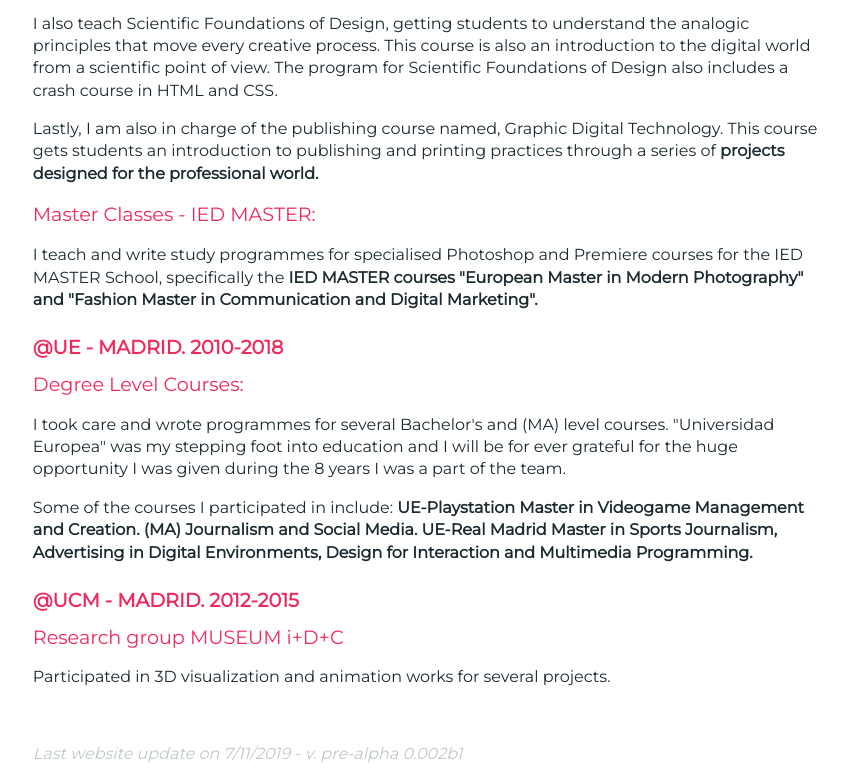
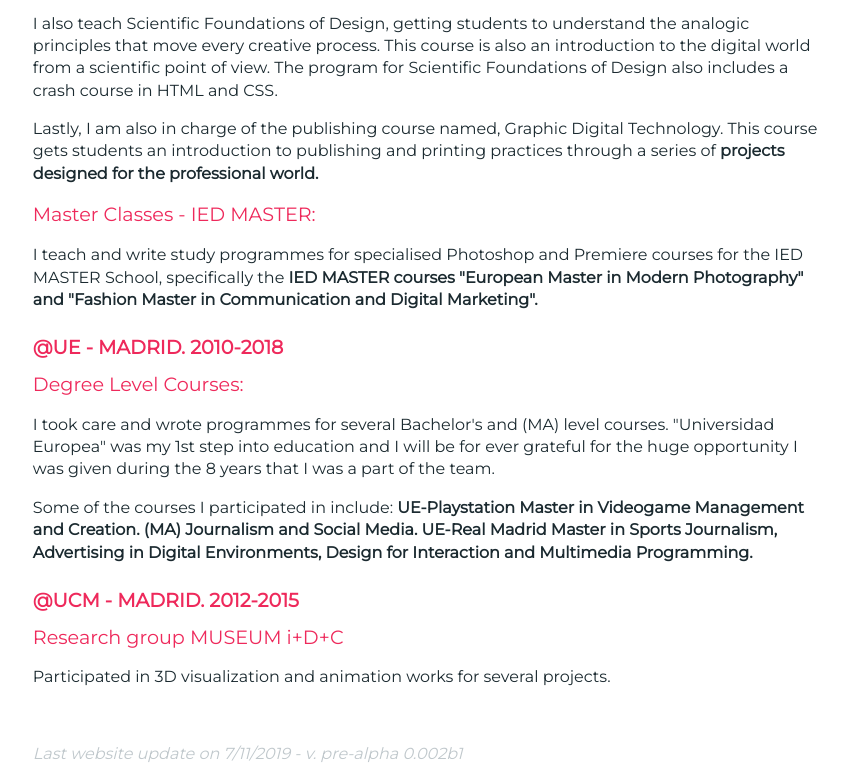
Before and after one commit to M4TTGIL/M4TTGIL.github.io, a plain HTML site: page index.html in a window 1280 px wide. Shown: the part 1263-2045 px from the top of the page, without its empty margins (210-1058 px from the left). Drawn offline with Linux system fonts and the light colour scheme.

Commit message:
Update index.html

```diff
--- a/index.html
+++ b/index.html
@@ -44,8 +44,7 @@
 
     <h2 class="UE">@UE - MADRID. 2010-2018</h2>
     <h3>Degree Level Courses:</h3>
-    <p>I took care and wrote programmes for several Bachelor's and (MA) level courses. "Universidad Europea" was my stepping foot into education and I will be for ever grateful for the huge opportunity I was given during the 8 years I
-      was a part of the team.
+    <p>I took care and wrote programmes for several Bachelor's and (MA) level courses. "Universidad Europea" was my 1st step into education and I will be for ever grateful for the huge opportunity I was given during the 8 years that I was a part of the team.
     </p>
     <p>Some of the courses I participated in include: <b>UE-Playstation Master in Videogame Management and Creation. (MA) Journalism and Social Media. UE-Real Madrid Master in Sports Journalism, Advertising in Digital Environments,
         Design for Interaction and Multimedia Programming.</b>
```
